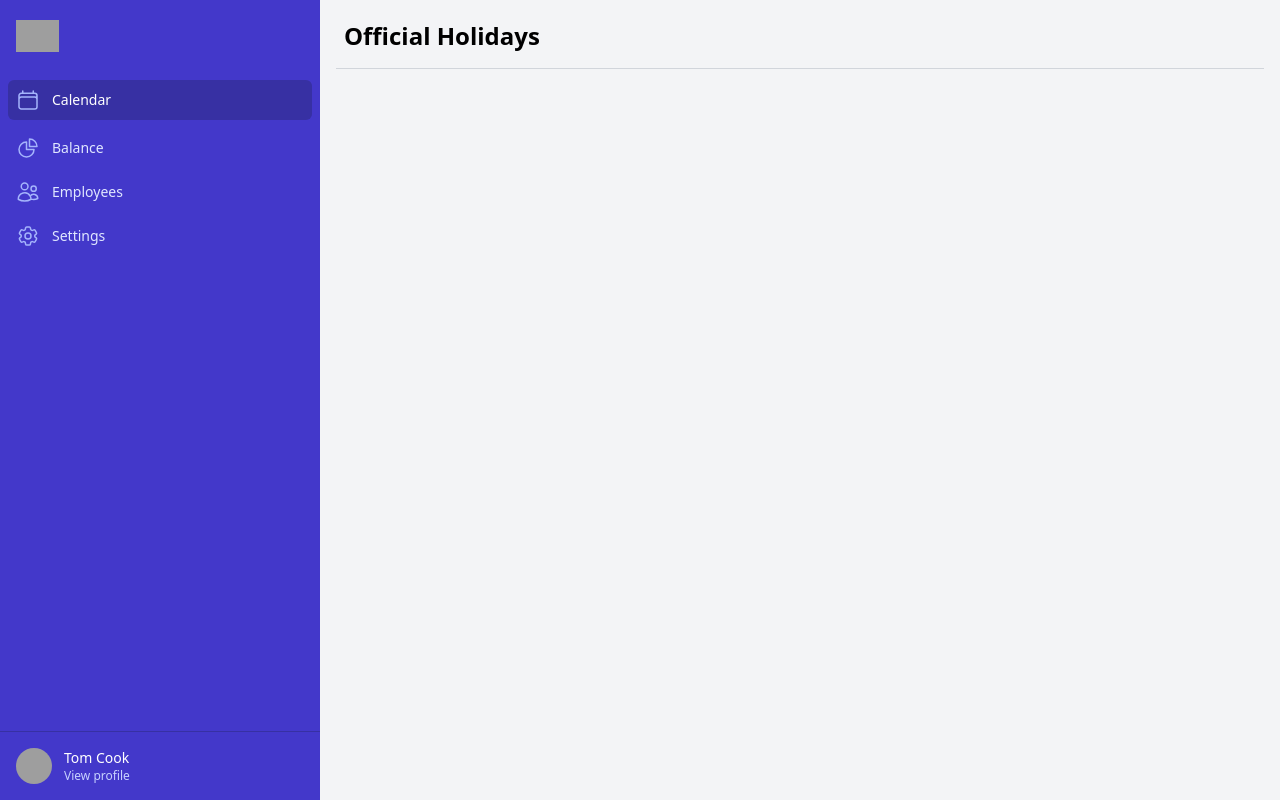
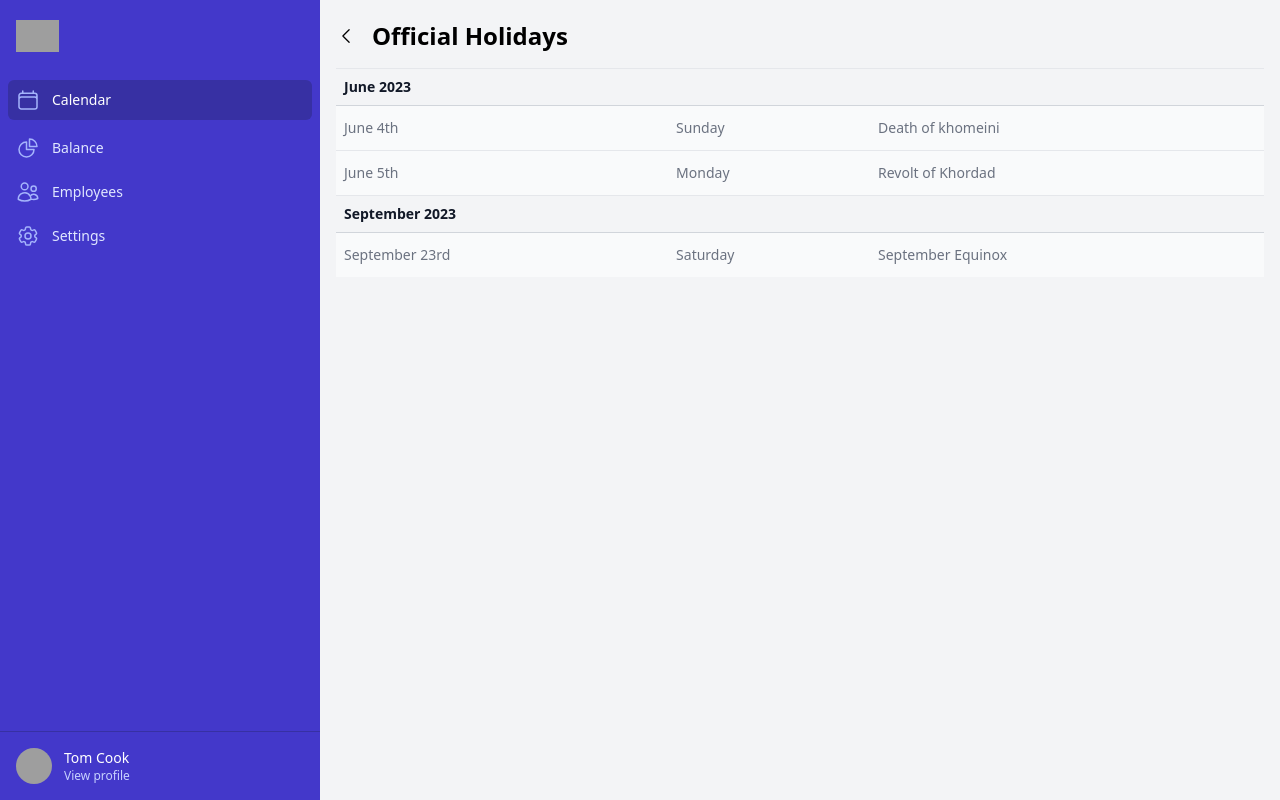
Before and after one commit to Work-Hive/web-app, a React (Vite) app: page /setting/official-holidays in a window 1280 px wide. Built offline with nearby package versions, Linux system fonts and the light colour scheme; grey boxes are pictures that could not be loaded.

Commit message:
feat: add official holidays

```diff
--- a/src/pages/ChangePassword.jsx
+++ b/src/pages/ChangePassword.jsx
@@ -2,7 +2,7 @@ import { useState } from "react";
 import { useForm } from "react-hook-form"
 import { useNavigate } from 'react-router-dom'
 import doFetch from '../httpService.js'
-import { ArrowLeftIcon } from "@heroicons/react/24/outline"
+import { ChevronLeftIcon } from "@heroicons/react/24/outline"
 
 export default function ChangePassword() {
   const { register, handleSubmit, formState: { errors } } = useForm()
@@ -43,7 +43,7 @@ export default function ChangePassword() {
       <div className='pt-5 p-4'>
         <div className="flex items-center border-b border-gray-300 pb-4 mb-4">
           <button onClick={goBack}>
-            <ArrowLeftIcon className='w-5 h-5 mr-4'></ArrowLeftIcon>
+            <ChevronLeftIcon className='w-5 h-5 mr-4'></ChevronLeftIcon>
           </button>
           <h1 className="md:text-2xl font-semibold md:font-bold">Change Password</h1>
         </div>
--- a/src/pages/OfficialHolidays.jsx
+++ b/src/pages/OfficialHolidays.jsx
@@ -1,12 +1,64 @@
-import { PageToolbar } from '../components'
+import { useNavigate } from 'react-router-dom'
+import { ChevronLeftIcon } from "@heroicons/react/24/outline"
+import { Fragment } from 'react'
 
-export default function OfficialHolidays(){
-  return(
+const example = [
+  {
+    month: 'June 2023',
+    holidays: [
+      { date: 'June 4th', weekday: 'Sunday', name: 'Death of khomeini' },
+      { date: 'June 5th', weekday: 'Monday', name: 'Revolt of Khordad' },
+    ]
+  },
+  {
+    month: 'September 2023',
+    holidays: [
+      { date: 'September 23rd', weekday: 'Saturday', name: 'September Equinox' }
+    ]
+  }
+]
+
+function classNames(...classes) {
+  return classes.filter(Boolean).join(' ')
+}
+
+export default function OfficialHolidays() {
+  const navigate = useNavigate()
+  const goBack = () => navigate('/setting');
+
+  return (
     <div className='md:w-3/4 flex-1 overflow-y-auto mb-2 md:fixed top-0 bottom-0 right-0'>
       <div className='pt-5 p-4'>
-        <PageToolbar title='Official Holidays'></PageToolbar>
+        <div className="flex items-center pb-4">
+          <button onClick={goBack}>
+            <ChevronLeftIcon className='w-5 h-5 mr-4'></ChevronLeftIcon>
+          </button>
+          <h1 className="md:text-2xl font-semibold md:font-bold">Official Holidays</h1>
+        </div>
+
+        <div className="-my-2 sm:-mx-6 lg:-mx-8">
+          <div className="inline-block min-w-full py-2 align-middle sm:px-6 lg:px-8">
+            <table className="min-w-full">
+              <tbody className="bg-gray-50">
+                {example.map((e) => (
+                  <Fragment key={e.month}>
+                    <tr className="border-t border-gray-200">
+                      <th colSpan={5} scope="colgroup" className="bg-gray-100 py-2 pl-2 text-left text-sm font-semibold text-gray-900">{e.month}</th>
+                    </tr>
+                    {e.holidays.map((h, hIdx) => (
+                      <tr key={h.date} className={classNames(hIdx === 0 ? 'border-gray-300' : 'border-gray-200', 'border-t')}>
+                        <td className="whitespace-nowrap px-2 py-3 text-sm text-gray-500">{h.date}</td>
+                        <td className="whitespace-nowrap px-2 py-3 text-sm text-gray-500">{h.weekday}</td>
+                        <td className="whitespace-nowrap px-2 py-3 text-sm text-gray-500">{h.name}</td>
+                      </tr>
+                    ))}
+                  </Fragment>
+                ))}
+              </tbody>
+            </table>
+          </div>
+        </div>
       </div>
-
     </div>
   )
 }
--- a/src/pages/Profile.jsx
+++ b/src/pages/Profile.jsx
@@ -5,7 +5,7 @@ import { Slider } from "@material-ui/core"
 import { useNavigate } from 'react-router-dom'
 import doFetch from '../httpService.js'
 import { Dialog } from '@headlessui/react'
-import { ArrowLeftIcon } from '@heroicons/react/24/outline'
+import { ChevronLeftIcon } from '@heroicons/react/24/outline'
 import { UserIcon, CameraIcon } from '@heroicons/react/20/solid'
 
 export default function Profile() {
@@ -114,7 +114,7 @@ export default function Profile() {
       <div className='pt-5 p-4'>
         <div className="flex items-center border-b border-gray-300 pb-4 mb-4">
           <button onClick={goBack}>
-            <ArrowLeftIcon className='w-5 h-5 mr-4'></ArrowLeftIcon>
+            <ChevronLeftIcon className='w-5 h-5 mr-4'></ChevronLeftIcon>
           </button>
           <h1 className="md:text-2xl font-semibold md:font-bold">Profile Photo</h1>
         </div>
```
